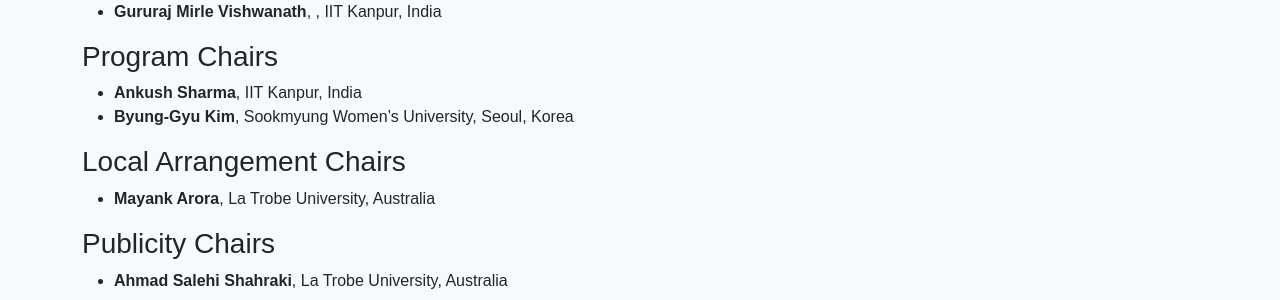
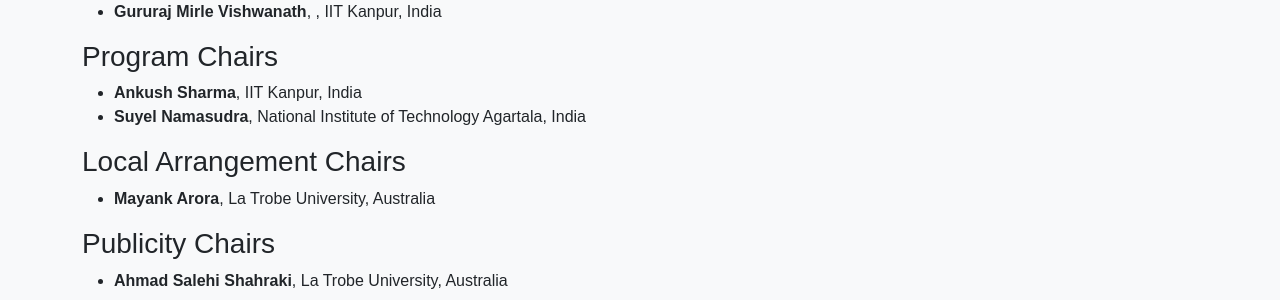
Before and after one commit to icea2025/latrobe, a Jekyll site: the page committee/index.html, which Jekyll copies as it is, in a window 1280 px wide and 900 px high, scrolled down 329 px. Shown: the part 152-452 px from the top of the window. Built offline with Jekyll 4.4.1, drawn with Linux system fonts in a browser that asks for light colours.

Commit message:
Update index.html

```diff
--- a/committee/index.html
+++ b/committee/index.html
@@ -101,7 +101,9 @@
       <h3>Program Chairs</h3>
       <ul>
         <li><b>Ankush Sharma</b>, IIT Kanpur, India</li>
-        <li><b>Byung-Gyu Kim</b>, Sookmyung Women’s University, Seoul, Korea</li>
+        <li><b>Suyel Namasudra</b>, National Institute of Technology Agartala, India</li>
+
+
       </ul>
 
       <h3>Local Arrangement Chairs</h3>
```
